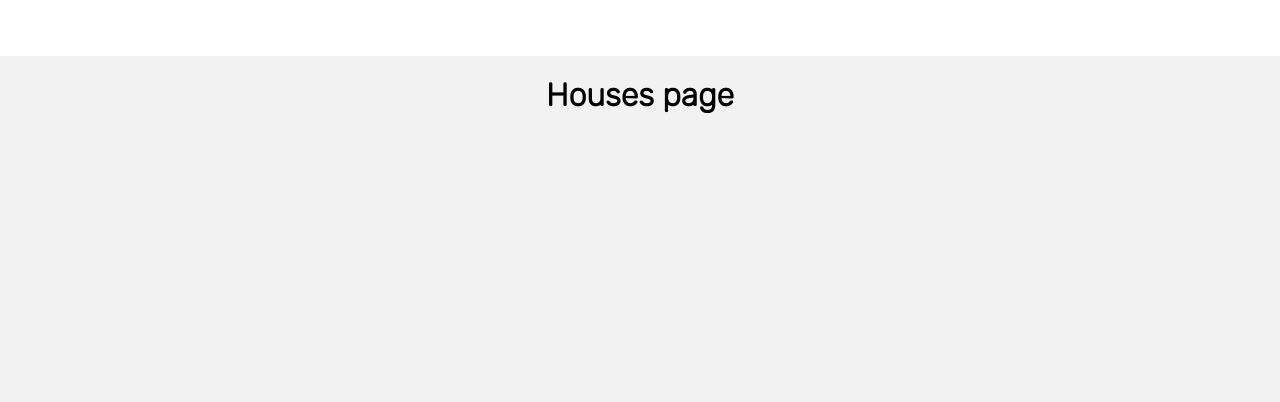
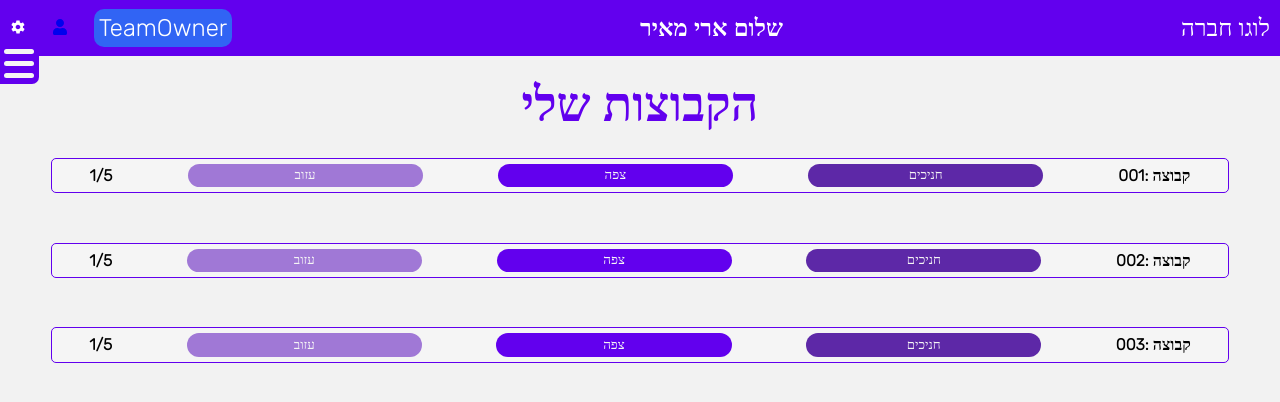
Before and after one commit to amielsaa/osimseder, a React (Create React App) app in the folder client/: page /My-Groups-to in a window 1280 px wide. Shown: the top 402 px of the page. Built offline with nearby package versions, Linux system fonts and the light colour scheme.

Commit message:
tons of changes in the TeamOwner

```diff
--- a/client/src/App.js
+++ b/client/src/App.js
@@ -7,13 +7,11 @@ import Register from './Components/Register.js';
 import GroupPage from './Components/StudentView/GroupPage.js';
 import PersonalPage from './Components/PersonalPage.js';
 import { DataProvider } from './Helpers/DataContext';
-import GroupsTeamOwner from './Components/TeamOwnerView/GroupsTeamOwner.js';
 import MyGroupsTeamOwner from './Components/TeamOwnerView/MyGroupsTeamOwner.js';
 import HousesTeamOwner from './Components/TeamOwnerView/HousesTeamOwner.js';
 import EquipmentTeamOwner from './Components/TeamOwnerView/EquipmentTeamOwner.js';
 import Error from './Components/Error.js'
 function App() {
-
   return (
     <div className="App">
 
@@ -28,11 +26,9 @@ function App() {
 
           <Route path="/Groups" element={<Groups/>} />
 
-          <Route path="/My-Group" element={<GroupPage/>} />
+          <Route path="/GroupPage/:id" element={<GroupPage/>} />
 
           <Route path="/Personal" element={<PersonalPage/>}/>
-
-          <Route path="/Groups-to" element={<GroupsTeamOwner/>}/>
 
           <Route path="/My-Groups-to" element={<MyGroupsTeamOwner/>}/>
 
--- a/client/src/Components/Nav.js
+++ b/client/src/Components/Nav.js
@@ -35,13 +35,13 @@ const Nav = () => {
           )}
           {user.role === 'Student' && (
             <>
-            <li onClick={closeSidebar}><Link to="/Groups"><i className="fa fa-home"></i>קבוצות</Link></li>
-            <li onClick={closeSidebar}><Link to="/My-Group"><i className="fa fa-my_group"></i>הקבוצה שלי</Link></li>
+              <li onClick={closeSidebar}><Link to="/Groups"><i className="fa fa-home"></i>קבוצות</Link></li>
+              <li onClick={closeSidebar}><Link to={`/GroupPage/${user.groupId}`}><i className="fa fa-my_group"></i>הקבוצה שלי</Link></li>
             </>
           )}
           {user.role === 'TeamOwner' && (
             <>
-            <li onClick={closeSidebar}><Link to="/Groups-to"><i className="fa fa-home"></i>קבוצות</Link></li>
+            <li onClick={closeSidebar}><Link to="/Groups"><i className="fa fa-home"></i>קבוצות</Link></li>
             <li onClick={closeSidebar}><Link to="/My-Groups-to"><i className="fa fa-my_group"></i>הקבוצות שלי</Link></li>
             <li onClick={closeSidebar}><Link to="/My-Houses-to"><i className="fa fa-my_group"></i>הבתים שלי</Link></li>
             <li onClick={closeSidebar}><Link to="/Equipment-to"><i className="fa fa-my_group"></i>ציוד נדרש</Link></li>
--- a/client/src/Components/StudentView/Group.js
+++ b/client/src/Components/StudentView/Group.js
@@ -1,8 +1,11 @@
-import React, { useState } from 'react';
+import React, { useContext, useState } from 'react';
 import '../css/Group.css';
 import StudentsPopUp from './StudentsPopUp';
+import DataContext from '../../Helpers/DataContext';
 
 const Group = ({ groupId }) => {
+
+  const {user} = useContext(DataContext);
   const [studentsPopUp, setStudentsPopUp] = useState(false);
   const [studentsList, setStudentsList] = useState(['ארי מאיר', 'יואב אביטל', 'פליקס רויזמן', 'עמיאל סעד']);
   const openStudentsPopUp = () => {
@@ -10,15 +13,27 @@ const Group = ({ groupId }) => {
     setStudentsPopUp(!studentsPopUp);
   };
 
-  const handleJoinGroup = (groupId) => {
-  //Amiel - backend
+  const handleJoinGroup = (groupId, userId) => {
+  //Amiel - Student joins in a group backend logic.
   }
+  const handleManageGroup = (groupId, userId) => {
+  //Amiel - Team Owner join a group as a team owner.
+  // notice that if there is a team owner already he cannot do it.
+  }
+
+
+
   return (
     <>
       <div className="group">
         <div className='group-id'>{`${groupId}: קבוצה`}</div>
         <button className='users-in-group-btn' onClick={openStudentsPopUp}>חניכים</button>
-        <button className='join-group-btn' onClick={handleJoinGroup(groupId)}>הצטרף</button>
+        {user.role === "Student" &&
+        <button className='join-group-btn' onClick={handleJoinGroup(groupId, user.userId)}>הצטרף</button>
+        }
+        {user.role === "TeamOwner" &&
+        <button className='join-group-btn' onClick={handleManageGroup(groupId, user.userId)}>נהל</button>
+        }
         <div className='students-Count'>4/5</div>
       </div>
       {studentsPopUp ?
--- a/client/src/Components/StudentView/Groups.js
+++ b/client/src/Components/StudentView/Groups.js
@@ -2,16 +2,18 @@ import '../css/Groups.css'
 import Nav from '../Nav';
 import Header from '../Header';
 import GroupList from './GroupList';
+import { useContext } from 'react';
+import DataContext from '../../Helpers/DataContext';
 
 const Groups = () => {
-
+  const {user} = useContext(DataContext);
   return (
     <>
     <Header/>
       <Nav/>
     <div className='content-Box'>
       <h1 className='title'>אנא בחר קבוצה</h1>
-      <h2 className='sub-title'>.שים לב! לאחר בחירת קבוצה לא ניתן לשנות</h2>
+      {user.role === "Student"  ? <h2 className='sub-title'>.שים לב! לאחר בחירת קבוצה לא ניתן לשנות</h2> : ""}
       <GroupList/>
     </div>
     </>
--- /dev/null
+++ b/client/src/Components/TeamOwnerView/GroupListTO.js
@@ -0,0 +1,45 @@
+import React, { useContext, useEffect, useState } from 'react';
+import GroupTO from './GroupTO';
+import DataContext from '../../Helpers/DataContext';
+
+
+
+const GroupListTO = () => {
+
+  const {user} = useContext(DataContext)
+  // Amiel - this consts are for me to just work with while you develope your backend,
+  // its only an array of numbers so ill have some ID's
+  // feel free the change them to match the groups that need to be here.
+  const initialGroupIds = Array.from({ length: 3 }, (_, index) => (index + 1).toString().padStart(3, '0'));
+  const [groupIds, setGroupIds] = useState(initialGroupIds);
+
+
+
+
+  //Amiel - when I give you a user that is a Group Owner, give me all the the groups that he currently owns.
+  // this should be done inside this useEffect.
+
+
+  /*  useEffect(() => {
+    const getGroups = (user) => {
+
+    };
+
+    // Call the getGroups function
+    const groups = getGroups(user);
+    setGroupIds(groups)
+
+  }, []]); */ // Add user to the dependency array
+
+
+
+  return (
+    <>
+      {groupIds.map((groupId) => (
+        <GroupTO key={groupId} groupId={groupId} />
+      ))}
+    </>
+  );
+}
+
+export default GroupListTO;
--- /dev/null
+++ b/client/src/Components/TeamOwnerView/GroupTO.js
@@ -0,0 +1,45 @@
+import React, { useContext, useEffect, useState } from 'react';
+import '../css/Group.css';
+import StudentsPopUp from '../StudentView/StudentsPopUp';
+import DataContext from '../../Helpers/DataContext';
+
+const GroupTO = ({ groupId }) => {
+
+  const {user, navigate} = useContext(DataContext);
+  const [studentsPopUp, setStudentsPopUp] = useState(false);
+  const [studentsList, setStudentsList] = useState(['ארי מאיר', 'יואב אביטל', 'פליקס רויזמן', 'עמיאל סעד']);
+  const openStudentsPopUp = () => {
+    //need to send Axios request to fetch the users from the DB
+    setStudentsPopUp(!studentsPopUp);
+  };
+
+  const [chosenGroup,setChosenGroup] = useState('')
+
+  useEffect(() => {
+    if (chosenGroup)
+    navigate(`/GroupPage/${chosenGroup}`)
+  },[chosenGroup])
+
+  const handleExitGroup = (groupId) => {
+    // updating leaving group in the data base
+  }
+
+
+
+  return (
+    <>
+      <div className="group">
+        <div className='group-id'>{`${groupId}: קבוצה`}</div>
+        <button className='users-in-group-btn' onClick={openStudentsPopUp}>חניכים</button>
+        <button className='join-group-btn'onClick={() => setChosenGroup(groupId)}>צפה</button>
+        <button className='exit-group-btn' onClick={handleExitGroup(groupId,user.userId)}>עזוב</button>
+        <div className='students-Count'>1/5</div>
+      </div>
+      {studentsPopUp ?
+      <StudentsPopUp studentsList= {studentsList}/>
+      : ''}
+    </>
+  );
+}
+
+export default GroupTO;
--- a/client/src/Components/TeamOwnerView/GroupsTeamOwner.js
+++ /dev/null
@@ -1,20 +0,0 @@
-import '../css/Groups.css'
-import Nav from '../Nav';
-import Header from '../Header';
-import GroupList from '../StudentView/GroupList';
-
-const Groups = () => {
-
-  return (
-    <>
-    <Header/>
-      <Nav/>
-    <div className='content-Box'>
-      <h1 className='title'> בחר קבוצות</h1>
-      <GroupList/>
-    </div>
-    </>
-  )
-}
-
-export default Groups;
--- a/client/src/Components/TeamOwnerView/MyGroupsTeamOwner.js
+++ b/client/src/Components/TeamOwnerView/MyGroupsTeamOwner.js
@@ -1,9 +1,21 @@
+import '../css/Groups.css'
+import Nav from '../Nav';
+import Header from '../Header';
+import GroupListTO from './GroupListTO'
+import { useContext } from 'react';
+import DataContext from '../../Helpers/DataContext';
 
 const MyGroupsTeamOwner = () => {
+  const {user} = useContext(DataContext);
   return (
+    <>
+    <Header/>
+      <Nav/>
     <div className='content-Box'>
-      <h1>Houses page</h1>
+      <h1 className='title'>הקבוצות שלי</h1>
+      <GroupListTO/>
     </div>
+    </>
   )
 }
 
--- a/client/src/Components/css/Group.css
+++ b/client/src/Components/css/Group.css
@@ -15,7 +15,7 @@
 .group-id , .users-in-group, .students-Count {
     color:black;
 }
-.join-group-btn, .users-in-group-btn {
+.join-group-btn, .users-in-group-btn ,.exit-group-btn {
     width: 20%;
     height: 70%;
     margin: 0%;
@@ -33,6 +33,10 @@
     text-wrap: nowrap;
     font-size: 1rem;
 }
+.exit-group-btn {
+    background-color:#a078d6;
+    color:whitesmoke
+}
 .join-group-btn{
     background-color:#6200ee;
     color:whitesmoke
@@ -41,6 +45,6 @@
     background-color:#5d28a7;
     color:whitesmoke
 }
-.join-group-btn:hover, .users-in-group-btn:hover {
-    background-color: #4b009c; /* Change the color on hover */
+.join-group-btn:hover, .users-in-group-btn:hover .exit-group-btn{
+    background-color: #4b009c;
 }
--- a/client/src/Helpers/DataContext.js
+++ b/client/src/Helpers/DataContext.js
@@ -5,9 +5,9 @@ import { useNavigate } from "react-router-dom";
 
 const DataContext = createContext({})
 export const DataProvider = ({children}) => {
-    const [user,setUser] = useState({userName: "ארי מאיר",role:'Student' , phoneNumber:"0508639353", parentName: "אורלי אושרי",
+    const [user,setUser] = useState({userId:'1', userName: "ארי מאיר",role:'TeamOwner' , phoneNumber:"0508639353", parentName: "אורלי אושרי",
     parentNumber: "0503428526", School: "מקיף ו", sex:"זכר", languages:["אנגלית", "עברית"], personalRequests:"כבד לי בלילות"
-    , group:"001" })
+    , groupId:"002" })
     const navigate = useNavigate();
     const URL = 'http://localhost:3000/posts';
 
```
Also changed, not shown: client/src/Components/StudentView/GroupList.js (+35 -1 lines), client/src/Components/StudentView/GroupPage.js (+5 -5 lines).
